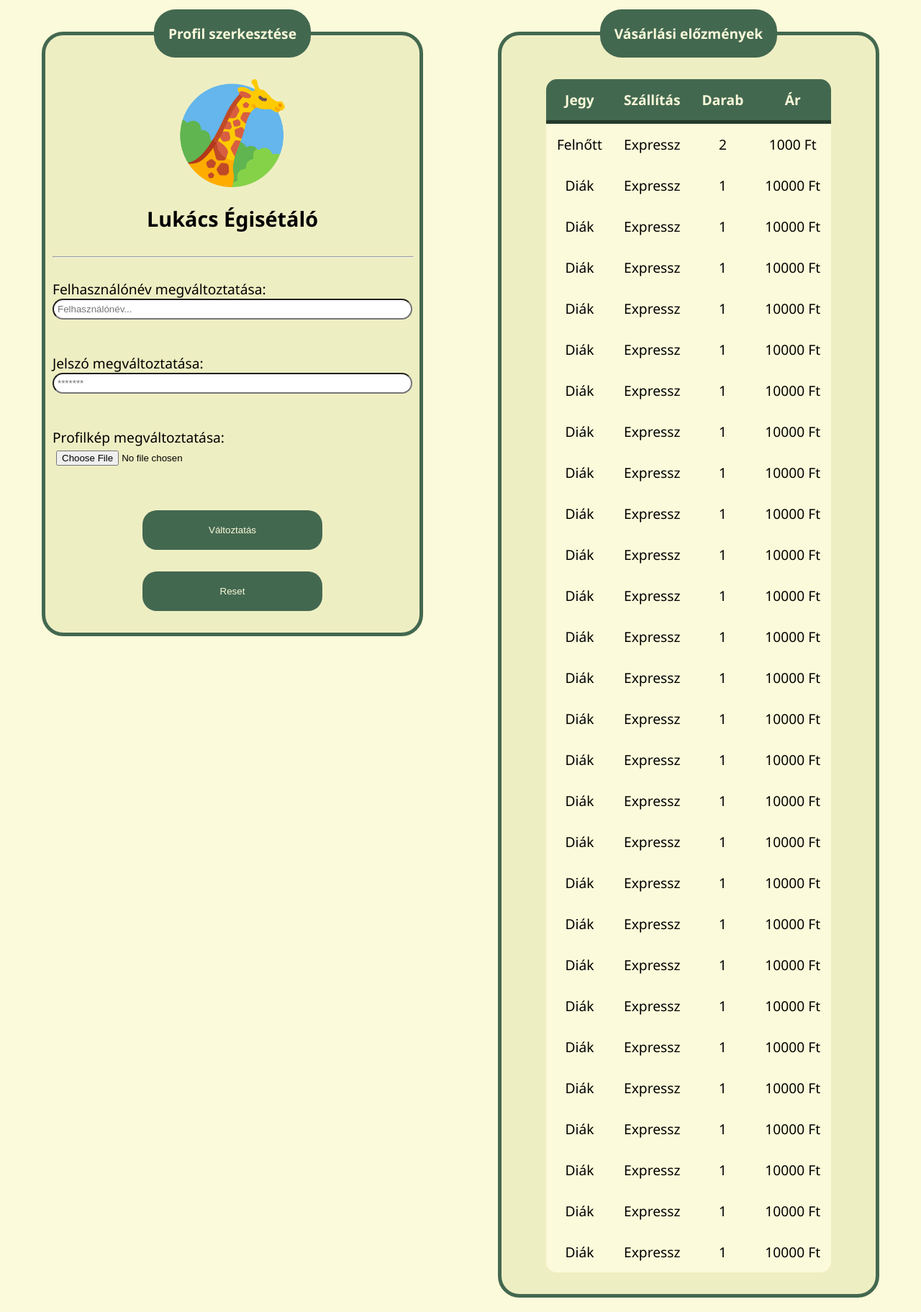
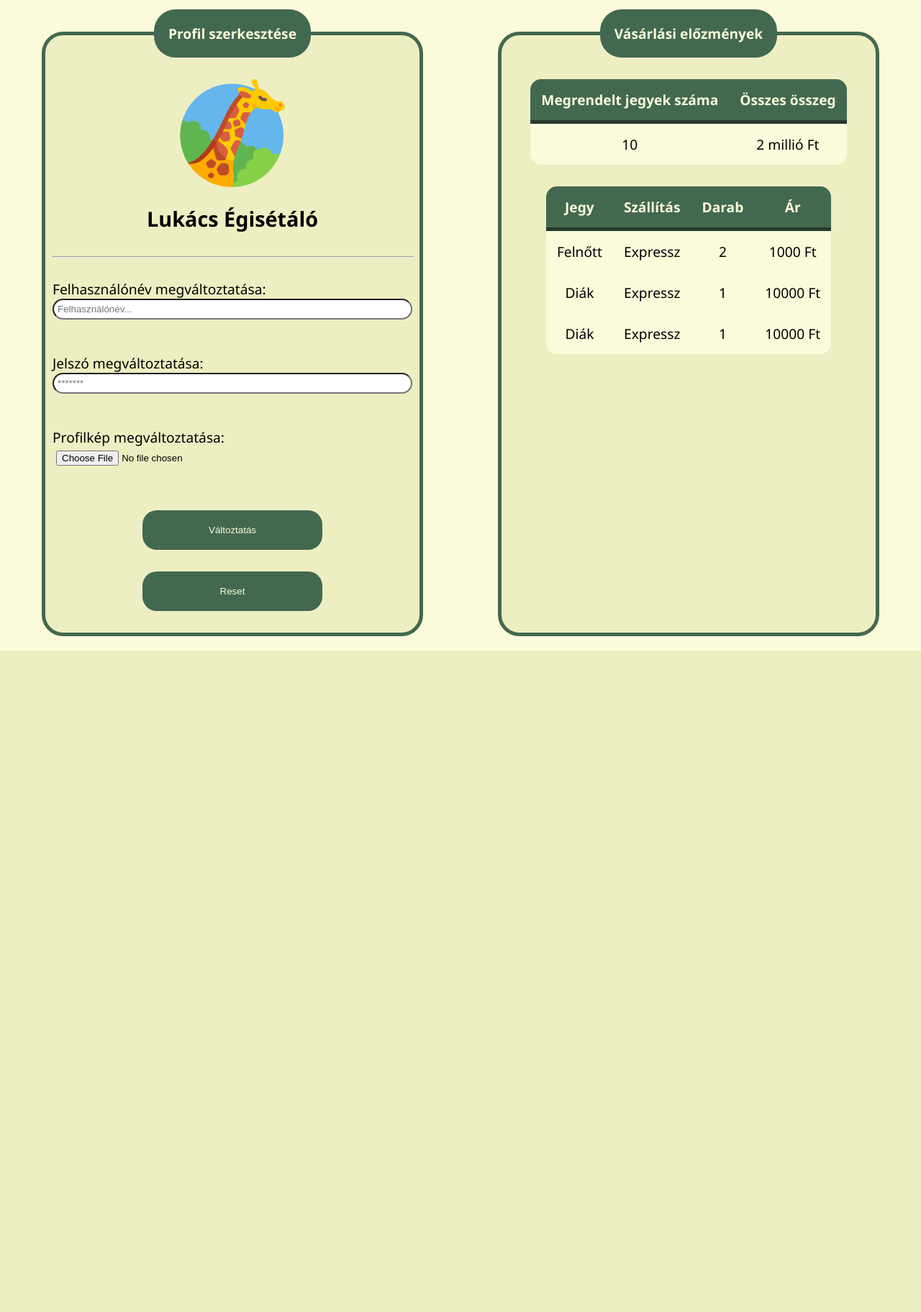
Before and after one commit to 30jackv/webproject, a PHP site: page /profil.html in a window 1280 px wide. Shown: the part 77-1900 px from the top of the page at 72% size. After the commit the page ends 981 px from the top, so only its background shows below. Run offline with PHP 8.4, Linux system fonts and the light colour scheme.

Commit message:
megrendelt jegyek száma, összes összeg hozzáadása a vásárlási előzményekhez

```diff
--- a/css/kosar.css
+++ b/css/kosar.css
@@ -87,7 +87,7 @@ input, select {
 
 @media screen and (max-width: 952px) {
   #kosar #main-kosar {
-    margin-top: 70px;
+    margin-top: 80px;
     display: flex;
     flex-direction: column;
   }
--- a/css/profil.css
+++ b/css/profil.css
@@ -78,7 +78,11 @@ input[type="submit"]:hover, input[type="reset"]:hover {
 input[type="submit"]:active, input[type="reset"]:active {
   background-color: #223428;
 }
-
+.jegyek {
+  display: flex;
+  flex-direction: column;
+  gap: 30px;
+}
 table {
   border-collapse: collapse;
   margin: auto;
@@ -107,6 +111,9 @@ table tr:last-child td:first-child {
 table tr:last-child td:last-child {
   border-bottom-right-radius: 15px;
 }
+table tr td:last-child:after {
+  content: " Ft";
+}
 
 table td {
   padding: 15px;
@@ -119,6 +126,7 @@ table td {
     align-items: center;
     column-gap: 0;
     margin-bottom: 20px;
+    margin-top: 110px;
   }
   fieldset {
     width: 80%;
--- a/profil.html
+++ b/profil.html
@@ -53,6 +53,18 @@
         <table>
           <thead>
           <tr>
+            <th>Megrendelt jegyek száma</th>
+            <th>Összes összeg</th>
+          </tr>
+          <tr>
+            <td>10</td>
+            <td>2 millió</td>
+          </tr>
+          </thead>
+        </table>
+        <table>
+          <thead>
+          <tr>
             <th>Jegy</th>
             <th>Szállítás</th>
             <th>Darab</th>
@@ -64,169 +76,19 @@
             <td>Felnőtt</td>
             <td>Expressz</td>
             <td>2</td>
-            <td>1000 Ft</td>
+            <td>1000</td>
           </tr>
           <tr>
             <td>Diák</td>
             <td>Expressz</td>
             <td>1</td>
-            <td>10000 Ft</td>
+            <td>10000</td>
           </tr>
           <tr>
             <td>Diák</td>
             <td>Expressz</td>
             <td>1</td>
-            <td>10000 Ft</td>
-          </tr>
-          <tr>
-            <td>Diák</td>
-            <td>Expressz</td>
-            <td>1</td>
-            <td>10000 Ft</td>
-          </tr>
-          <tr>
-            <td>Diák</td>
-            <td>Expressz</td>
-            <td>1</td>
-            <td>10000 Ft</td>
-          </tr>
-          <tr>
-            <td>Diák</td>
-            <td>Expressz</td>
-            <td>1</td>
-            <td>10000 Ft</td>
-          </tr>
-          <tr>
-            <td>Diák</td>
-            <td>Expressz</td>
-            <td>1</td>
-            <td>10000 Ft</td>
-          </tr>
-          <tr>
-            <td>Diák</td>
-            <td>Expressz</td>
-            <td>1</td>
-            <td>10000 Ft</td>
-          </tr>
-          <tr>
-            <td>Diák</td>
-            <td>Expressz</td>
-            <td>1</td>
-            <td>10000 Ft</td>
-          </tr>
-          <tr>
-            <td>Diák</td>
-            <td>Expressz</td>
-            <td>1</td>
-            <td>10000 Ft</td>
-          </tr>
-          <tr>
-            <td>Diák</td>
-            <td>Expressz</td>
-            <td>1</td>
-            <td>10000 Ft</td>
-          </tr>
-          <tr>
-            <td>Diák</td>
-            <td>Expressz</td>
-            <td>1</td>
-            <td>10000 Ft</td>
-          </tr>
-          <tr>
-            <td>Diák</td>
-            <td>Expressz</td>
-            <td>1</td>
-            <td>10000 Ft</td>
-          </tr>
-          <tr>
-            <td>Diák</td>
-            <td>Expressz</td>
-            <td>1</td>
-            <td>10000 Ft</td>
-          </tr>
-          <tr>
-            <td>Diák</td>
-            <td>Expressz</td>
-            <td>1</td>
-            <td>10000 Ft</td>
-          </tr>
-          <tr>
-            <td>Diák</td>
-            <td>Expressz</td>
-            <td>1</td>
-            <td>10000 Ft</td>
-          </tr>
-          <tr>
-            <td>Diák</td>
-            <td>Expressz</td>
-            <td>1</td>
-            <td>10000 Ft</td>
-          </tr>
-          <tr>
-            <td>Diák</td>
-            <td>Expressz</td>
-            <td>1</td>
-            <td>10000 Ft</td>
-          </tr>
-          <tr>
-            <td>Diák</td>
-            <td>Expressz</td>
-            <td>1</td>
-            <td>10000 Ft</td>
-          </tr>
-          <tr>
-            <td>Diák</td>
-            <td>Expressz</td>
-            <td>1</td>
-            <td>10000 Ft</td>
-          </tr>
-          <tr>
-            <td>Diák</td>
-            <td>Expressz</td>
-            <td>1</td>
-            <td>10000 Ft</td>
-          </tr>
-          <tr>
-            <td>Diák</td>
-            <td>Expressz</td>
-            <td>1</td>
-            <td>10000 Ft</td>
-          </tr>
-          <tr>
-            <td>Diák</td>
-            <td>Expressz</td>
-            <td>1</td>
-            <td>10000 Ft</td>
-          </tr>
-          <tr>
-            <td>Diák</td>
-            <td>Expressz</td>
-            <td>1</td>
-            <td>10000 Ft</td>
-          </tr>
-          <tr>
-            <td>Diák</td>
-            <td>Expressz</td>
-            <td>1</td>
-            <td>10000 Ft</td>
-          </tr>
-          <tr>
-            <td>Diák</td>
-            <td>Expressz</td>
-            <td>1</td>
-            <td>10000 Ft</td>
-          </tr>
-          <tr>
-            <td>Diák</td>
-            <td>Expressz</td>
-            <td>1</td>
-            <td>10000 Ft</td>
-          </tr>
-          <tr>
-            <td>Diák</td>
-            <td>Expressz</td>
-            <td>1</td>
-            <td>10000 Ft</td>
+            <td>10000</td>
           </tr>
           </tbody>
         </table>
```
